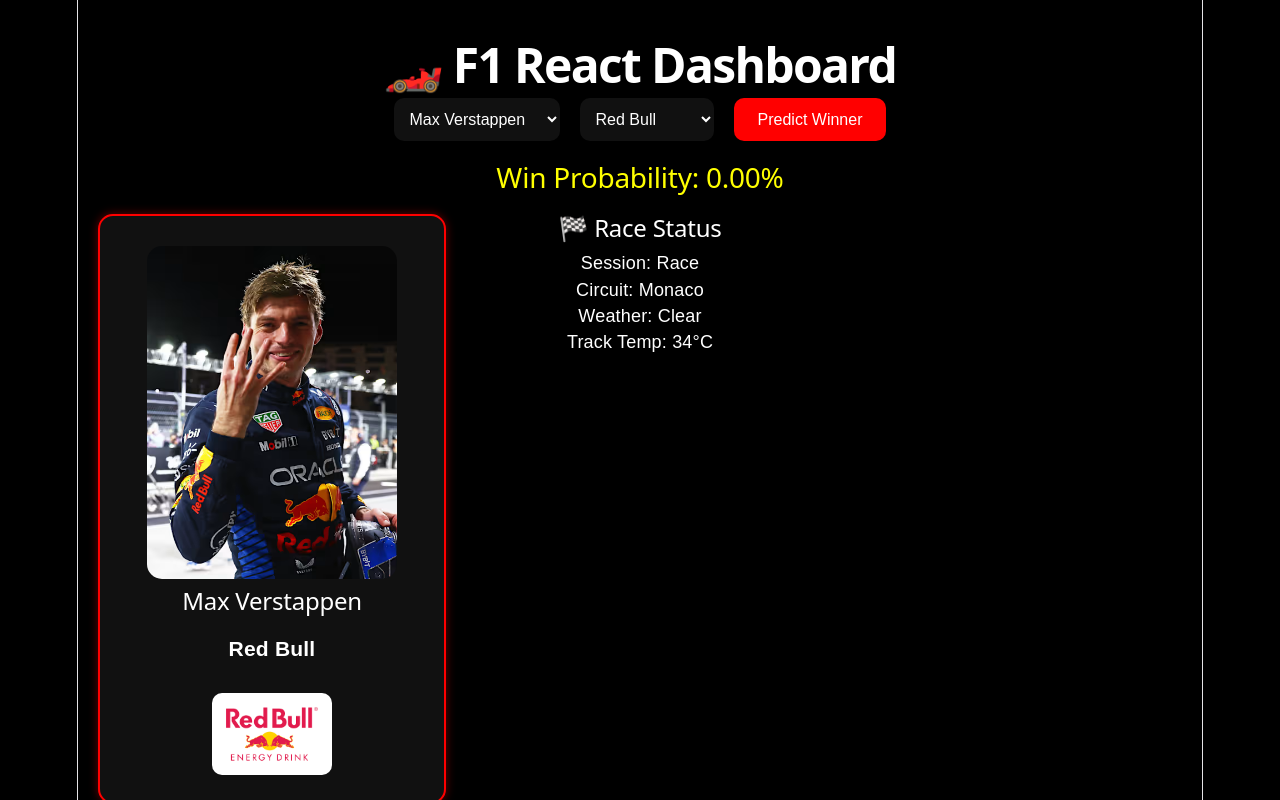
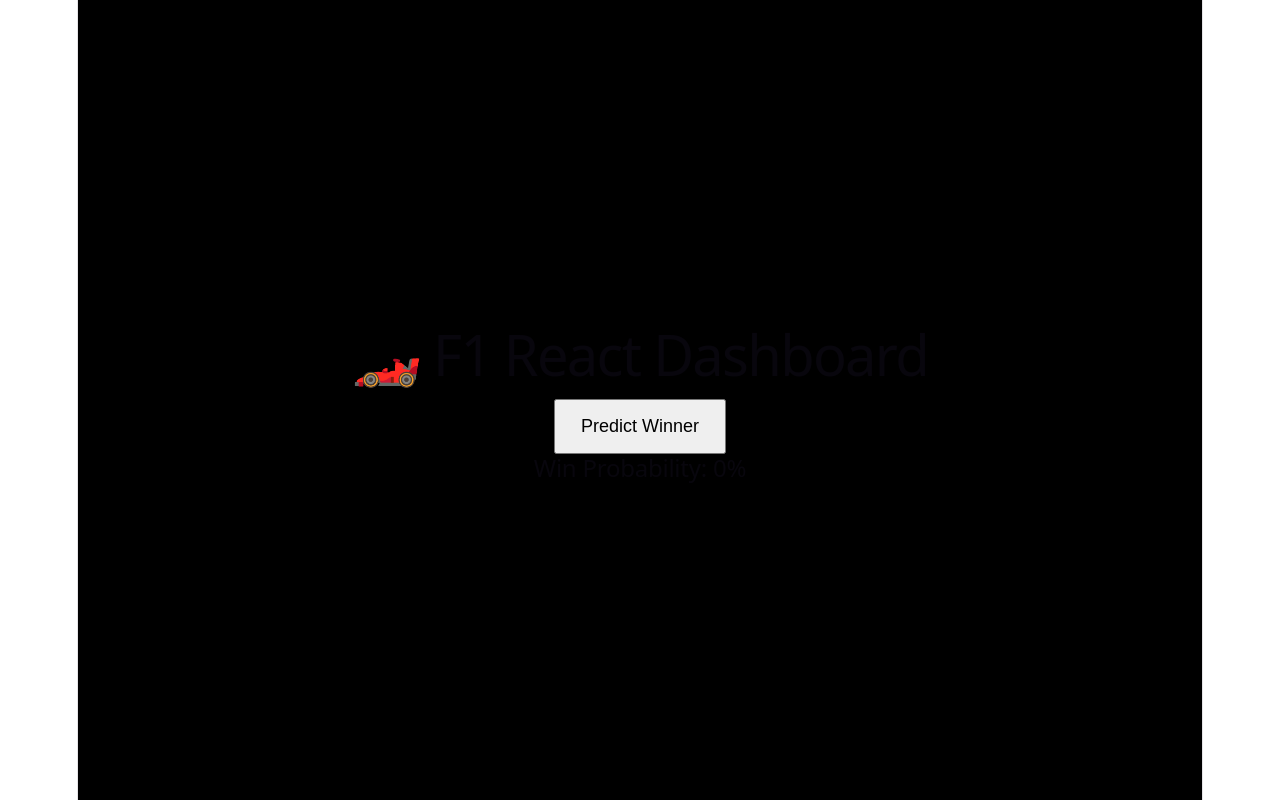
Before and after one commit to lokeshwarsura/f1-race-predictor, a React (Vite) app in the folder f1-react-dashboard/: page / in a window 1280 px wide. Shown: the top 800 px of the page. Built offline with nearby package versions, Linux system fonts and the light colour scheme.

Commit message:
absolute minimal fix

```diff
--- a/f1-react-dashboard/src/App.jsx
+++ b/f1-react-dashboard/src/App.jsx
@@ -1,149 +1,45 @@
 import { useState } from 'react'
-
-import './App.css'
-
-import DriverCard from './components/DriverCard'
-import RaceStatus from './components/RaceStatus'
-import ProbabilityBar from './components/ProbabilityBar'
-import StatsPanel from './components/StatsPanel'
 
 function App() {
 
   const [probability, setProbability] = useState(0)
 
-  const [driver, setDriver] =
-    useState('Max Verstappen')
-
-  const [team, setTeam] =
-    useState('Red Bull')
-
-  const [image, setImage] =
-    useState('/images/max.png')
-
-  const [logo, setLogo] =
-    useState('/images/redbull.png')
-
-  const driverImages = {
-
-    'Max Verstappen': '/images/max.png',
-
-    'Lewis Hamilton': '/images/hamilton.png',
-
-    'Fernando Alonso': '/images/alonso.png',
-
-    'Carlos Sainz': '/images/sainz.png',
-
-    'Sergio Perez': '/images/perez.png'
-
-  }
-
-  const teamLogos = {
-
-    'Red Bull': '/images/redbull.png',
-
-    'Mercedes': '/images/mercedes.png',
-
-    'Ferrari': '/images/ferrari.png',
-
-    'Aston Martin': '/images/astonmartin.png'
-
-  }
-
   async function predictWinner() {
 
-    try {
-
-      const response = await fetch(
-        `https://f1-backend-kwlj.onrender.com/predict?driver=${driver}&team=${team}`
-      )
-
-      const data = await response.json()
-
-      setProbability(data.win_probability || 0)
-
-      setImage(driverImages[driver])
-
-      setLogo(teamLogos[team])
-
-    }
-
-    catch (error) {
-
-      console.log(error)
-
-    }
+    setProbability(78.42)
 
   }
 
   return (
 
-    <div className="app">
+    <div
+      style={{
+        background: 'black',
+        minHeight: '100vh',
+        color: 'white',
+        display: 'flex',
+        flexDirection: 'column',
+        justifyContent: 'center',
+        alignItems: 'center'
+      }}
+    >
 
-      <h1 className="title">
-        🏎️ F1 React Dashboard
-      </h1>
+      <h1>🏎️ F1 React Dashboard</h1>
 
-      <div className="top-controls">
+      <button
+        onClick={predictWinner}
+        style={{
+          padding: '15px 25px',
+          fontSize: '18px',
+          cursor: 'pointer'
+        }}
+      >
+        Predict Winner
+      </button>
 
-        <select
-          value={driver}
-          onChange={(e) => setDriver(e.target.value)}
-        >
-
-          <option>Max Verstappen</option>
-          <option>Lewis Hamilton</option>
-          <option>Fernando Alonso</option>
-          <option>Carlos Sainz</option>
-          <option>Sergio Perez</option>
-
-        </select>
-
-        <select
-          value={team}
-          onChange={(e) => setTeam(e.target.value)}
-        >
-
-          <option>Red Bull</option>
-          <option>Mercedes</option>
-          <option>Ferrari</option>
-          <option>Aston Martin</option>
-
-        </select>
-
-        <button onClick={predictWinner}>
-          Predict Winner
-        </button>
-
-      </div>
-
-      <h2 className="probability-text">
-        Win Probability: {probability.toFixed(2)}%
+      <h2>
+        Win Probability: {probability}%
       </h2>
-
-      <ProbabilityBar probability={probability} />
-
-      <div className="dashboard-layout">
-
-        <div className="left-panel">
-
-          <DriverCard
-            driver={driver}
-            team={team}
-            image={image}
-            logo={logo}
-          />
-
-          <StatsPanel />
-
-        </div>
-
-        <div className="right-panel">
-
-          <RaceStatus />
-
-        </div>
-
-      </div>
 
     </div>
 
```
